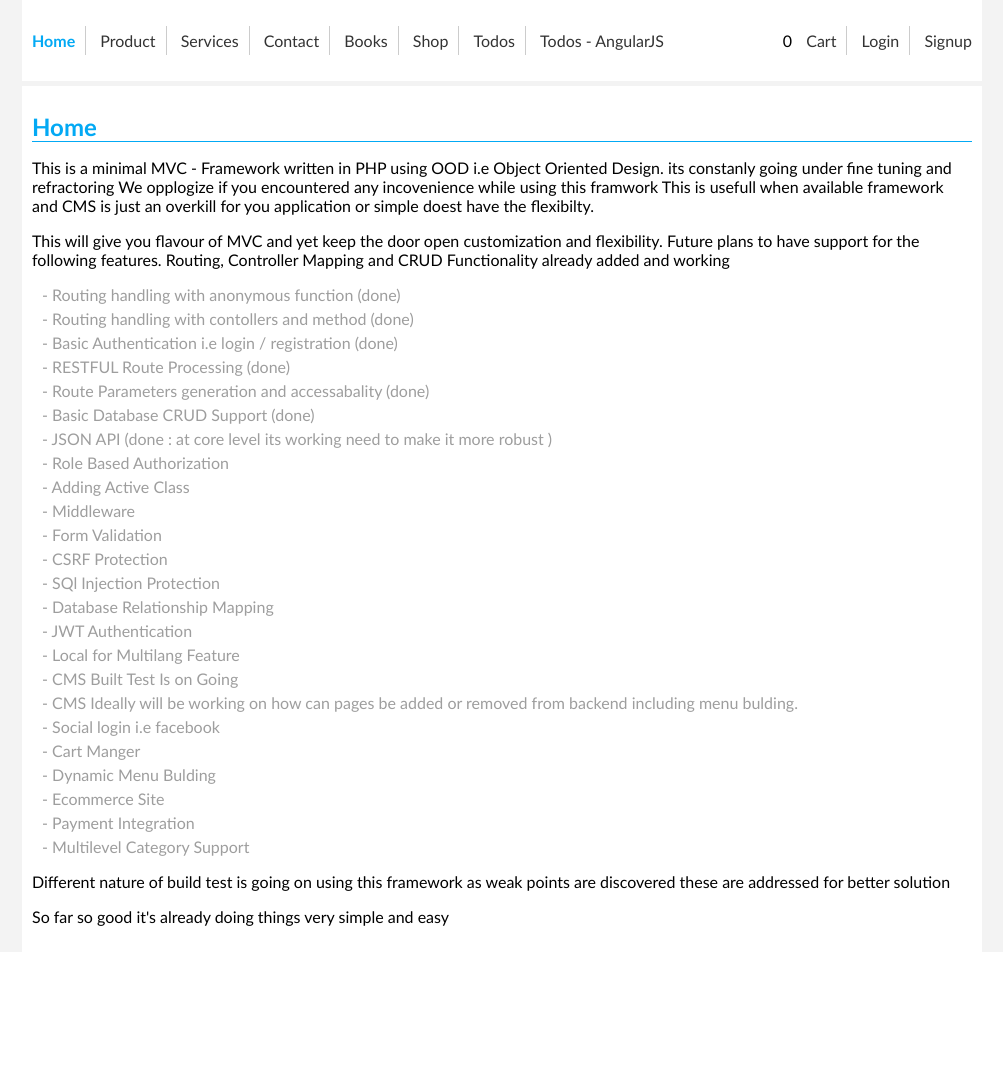
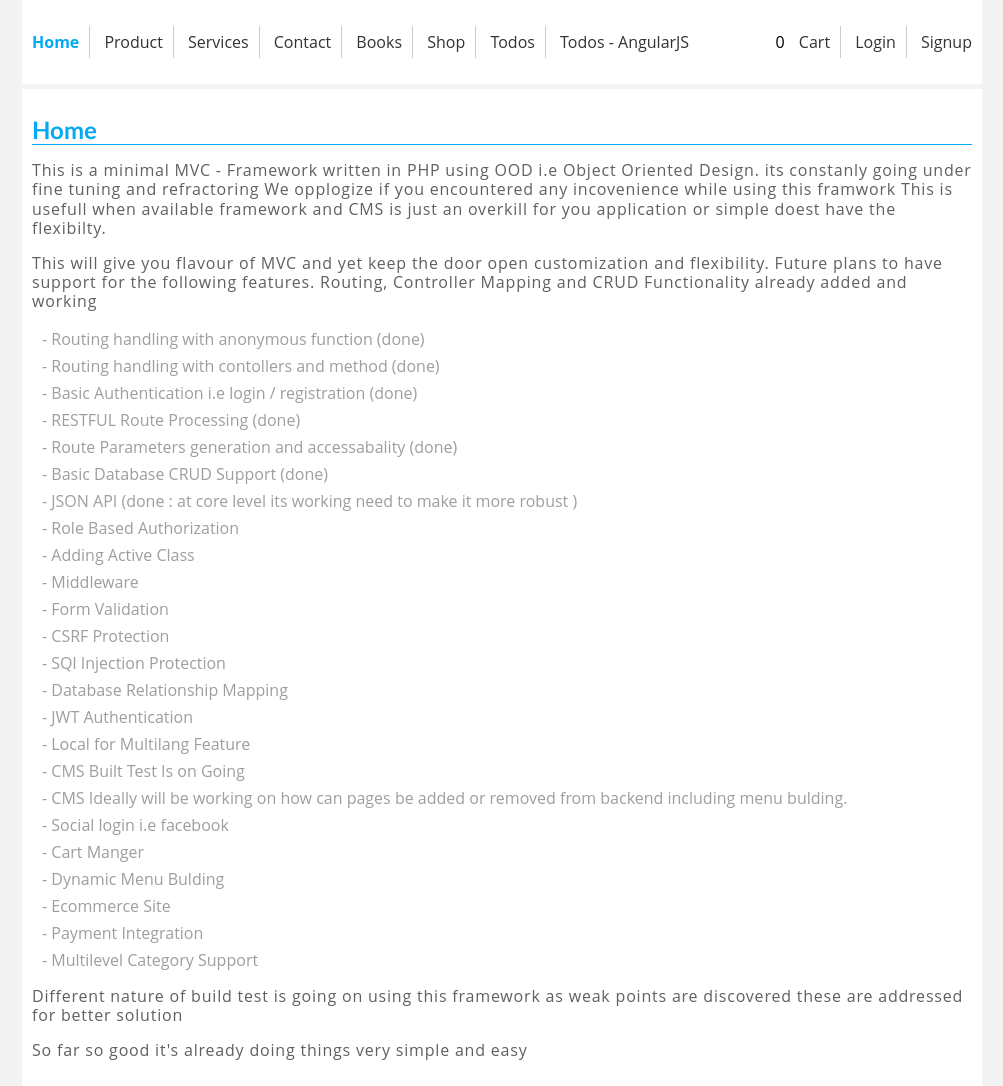
Before and after one commit to salmaniz82/spark-test, a PHP site: page / in a window 1280 px wide. Shown: the whole page, without its empty margins (138-1141 px from the left). Before the commit the page ends 926 px from the top, so only its background shows below. Run offline with PHP 8.4, Linux system fonts and the light colour scheme; data comes from the database, SQL or seed files in the repository.

Commit message:
text style p.desc added

```diff
--- a/assets/css/style.css
+++ b/assets/css/style.css
@@ -2,7 +2,7 @@ html, body {margin: 0; padding: 0;}
 
 body {
 	background-color: #f3f3f3;
-	font-family: Calibri;
+	font-family: 'Open Sans', sans-serif;
 }
 
 .wrapper {
@@ -313,3 +313,13 @@ a.cart-ud-btn.rmv {
     flex-direction: column-reverse;
     font-size: 0.7rem;
 }
+
+
+p.desc{
+
+line-height: 1.2rem;
+    letter-spacing: 0.05rem;
+    color: #635f5f;
+
+
+	}
--- a/pages/doc-head.php
+++ b/pages/doc-head.php
@@ -2,8 +2,9 @@
 <html>
 <head>
     <title> Quantam - <?php if(isset($data['title'])) echo $data['title']; ?></title>
-    <link rel="stylesheet" type="text/css" href="/assets/css/style.css">
     <link rel='shortcut icon' type='image/ico' href='/favicon.ico' />
 	<link rel="apple-touch-icon" type='image/ico' href="/favicon.ico">
+	<link href="https://fonts.googleapis.com/css?family=Open+Sans:300" rel="stylesheet"
+	<link rel="stylesheet" type="text/css" href="/assets/css/style.css">
 </head>
 <body>
```
